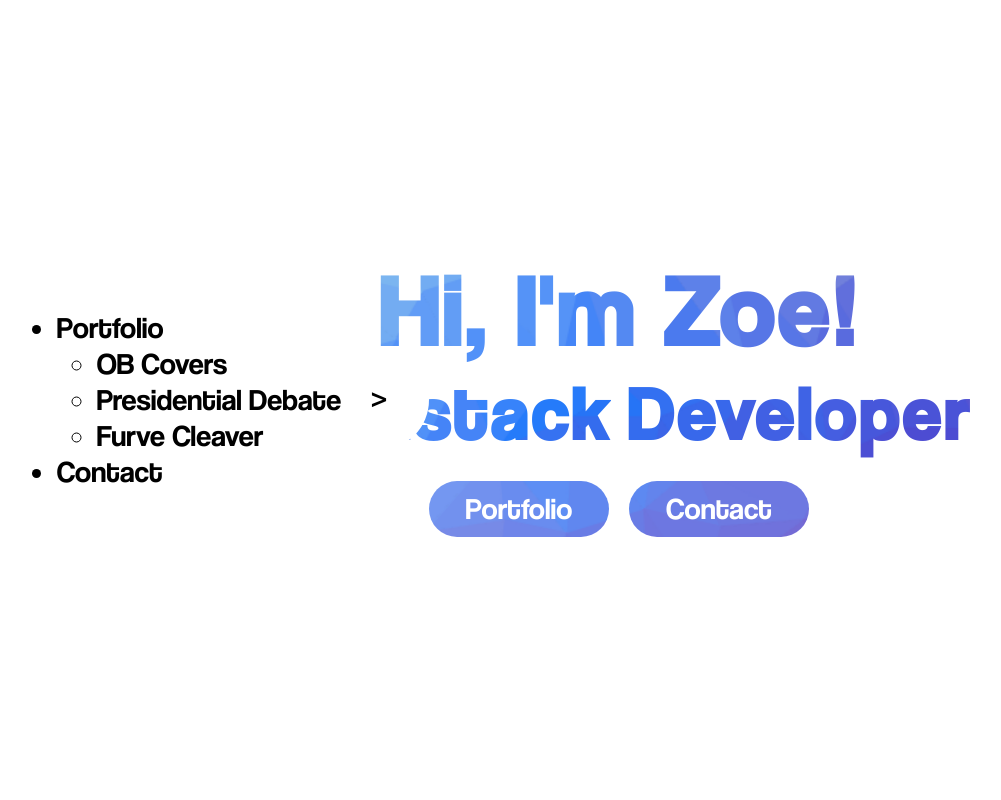
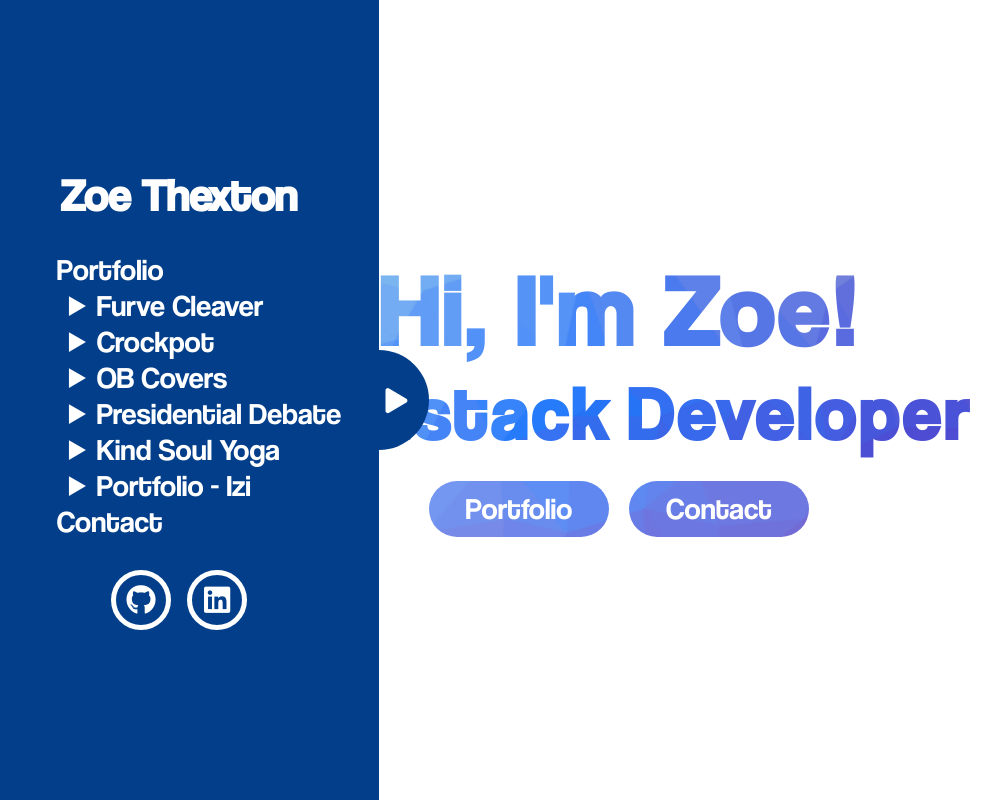
Before and after one commit to zoet24/zoe-portfolio, a Flask app: page / in a window 1280 px wide. Shown: the whole page, without its empty margins (21-1022 px from the left). Run offline with Flask 2, Linux system fonts and the light colour scheme; some libraries are stand-ins or nearby versions.

Commit message:
Add CSS to sidebar

```diff
--- /dev/null
+++ b/static/css/components/icons.css
@@ -0,0 +1,16 @@
+.icon {
+    align-items: center;
+    display: inline-flex;
+    justify-content: center;
+    height: 50px;
+    width: 50px;
+
+    border: solid 5px black;
+    border-radius: 50%;
+
+    margin: 0 0.5rem;
+}
+
+.icon:hover {
+    text-decoration: none;
+}
--- a/static/css/components/sidebar.css
+++ b/static/css/components/sidebar.css
@@ -7,19 +7,28 @@
     position: fixed;
     top: 0;
     left: 0;
+
+    transition: 1s;
 }
 
 .sidebar-content {
     width: 100%;
     height: 100%;
 
-    mix-blend-mode: screen;
-    background-color: white;
+    box-sizing: border-box;
 
     display: flex;
     flex-direction: column;
     justify-content: center;
     align-items: center;
+
+    color: white;
+    background-color: var(--colour-blue);
+}
+
+.sidebar-h2 {
+    color: white;
+    margin: 0;
 }
 
 .sidebar-toggle {
@@ -32,7 +41,7 @@
     width: 100px;
     height: 100px;
 
-    background-color: white;
+    background-color: var(--colour-blue);
     border-radius: 50%;
 
     display: flex;
@@ -40,9 +49,37 @@
     justify-content: center;
     align-items: center;
 
-    transition-timing-function: ease-in-out;
+    cursor: pointer;
+}
+
+.sidebar-toggle i {
+    margin-left: 35px;
+    font-size: 25px;
+
+    transition: 1s;
 }
 
 .sidebar-nav {
     z-index: 12;
+    list-style-type: none;
 }
+
+.sidebar-nav ul {
+    list-style-type: disclosure-closed;
+}
+
+.sidebar-nav ul li a {
+    color: white;
+}
+
+.sidebar-icons {
+    display: flex;
+    flex-direction: row;
+    justify-content: center;
+    align-items: center;
+}
+
+.sidebar-icons .icon {
+    color: white;
+    border-color: white;
+}
--- a/static/css/style.css
+++ b/static/css/style.css
@@ -39,6 +39,9 @@
 :root {
     /* Font sizes */
     --font-size-normal: 30px;
+
+    /* Colours */
+    --colour-blue: #023e8a;
 }
 
 body {
@@ -60,3 +63,23 @@ body {
 a {
     text-decoration: none;
 }
+
+.text-link {
+    position: relative;
+    width: fit-content;
+}
+
+.text-link-underline {
+    display: inline-block;
+    position: absolute;
+    bottom: 0;
+    left: -5px;
+
+    background:#f66;
+    z-index: -1;
+
+    height: 15px;
+    /* width: calc(100% + 10px); */
+    width: 0;
+    transition: .5s ease-out;
+}
--- a/static/js/js_sidebarControls.js
+++ b/static/js/js_sidebarControls.js
@@ -3,9 +3,11 @@ let sidebarOpen = true;
 function sidebarToggle() {
     if (sidebarOpen == true) {
         document.getElementById("sidebar").style.left = "-400px";
+        document.getElementById("sidebar-toggle-arrow").style.transform = "rotate(180deg)";
         sidebarOpen = false;
     } else if (sidebarOpen == false) {
         document.getElementById("sidebar").style.left = "0px";
+        document.getElementById("sidebar-toggle-arrow").style.transform = "rotate(0deg)";
         sidebarOpen = true;
     }
 }
--- a/templates/pages/base/base.html
+++ b/templates/pages/base/base.html
@@ -7,13 +7,22 @@
       <title>Zoe Thexton | Portfolio</title>
 
       {% block core_css %}
+      <link rel="stylesheet" href="https://cdnjs.cloudflare.com/ajax/libs/font-awesome/5.15.3/css/all.min.css">
+
       <link rel="stylesheet" href="{{ url_for('static', filename='css/style.css') }}">
       <link rel="stylesheet" href="{{ url_for('static', filename='css/components/buttons.css') }}">
+      <link rel="stylesheet" href="{{ url_for('static', filename='css/components/icons.css') }}">
       <link rel="stylesheet" href="{{ url_for('static', filename='css/components/sidebar.css') }}">
       <link rel="stylesheet" href="{{ url_for('static', filename='css/components/sections.css') }}">
       {% endblock %}
 
       {% block extra_css %}
+      {% endblock %}
+
+      {% block core_js %}
+         <script src="https://code.jquery.com/jquery-3.4.1.slim.min.js"></script>
+         <script src="https://cdnjs.cloudflare.com/ajax/libs/p5.js/0.6.0/p5.js"></script>
+         <script src="{{ url_for('static', filename='js/js_sidebarControls.js') }}"></script>
       {% endblock %}
 
       {% block extra_js %}
@@ -25,12 +34,5 @@
 
       {% block content %}
       {% endblock %}
-
-      {% block core_js %}
-         <script src="https://code.jquery.com/jquery-3.4.1.slim.min.js"></script>
-         <script src="https://cdnjs.cloudflare.com/ajax/libs/p5.js/0.6.0/p5.js"></script>
-
-         <script src="{{ url_for('static', filename='js/js_sidebarControls.js') }}"></script>
-      {% endblock %}
    </body>
 </html>
--- a/templates/pages/base/includes/sidebar.html
+++ b/templates/pages/base/includes/sidebar.html
@@ -1,20 +1,49 @@
 <div class="sidebar" id="sidebar">
     <div class="sidebar-content">
         <div class="sidebar-toggle" onclick="sidebarToggle()">
-            <span>></span>
+            <i class="fas fa-play" id="sidebar-toggle-arrow"></i>
         </div>
         <!-- Zoe, contact details -->
+        <a href="{{ url_for('index') }}">
+            <h2 class="sidebar-h2">Zoe Thexton</h2>
+        </a>
         <!-- Portfolio -->
         <ul class="sidebar-nav">
             <li>Portfolio</li>
                 <ul>
+                    <li class="text-link">
+                        <div class="text-link-underline"></div>
+                        <a href="">Furve Cleaver</a>
+                    </li>
+                    <li>Crockpot</li>
                     <li>OB Covers</li>
                     <li>Presidential Debate</li>
-                    <li>Furve Cleaver</li>
+                    <li>Kind Soul Yoga</li>
+                    <li>Portfolio - Izi</li>
                 </ul>
             <li>Contact</li>
         </ul>
         <!-- Contact link -->
         <!-- Icons, ZT 2021 -->
+        <div class="sidebar-icons">
+            <a href="https://github.com/zoet24" target="_blank" class="icon">
+                <i class="fab fa-github"></i>
+            </a>
+            <a href="https://www.linkedin.com/in/zoe-thexton/" target="_blank" class="icon">
+                <i class="fab fa-linkedin"></i>
+            </a>
+        </div>
     </div>
 </div>
+
+<script>
+    $(document).ready(function() {
+     $(".text-link").hover(
+         function() {
+         var linkWidth = ($(this).width() + 10);
+         $(".text-link-underline").width(linkWidth)
+     }, function() {
+        $(".text-link-underline").width(0)
+     });
+});
+</script>
```
